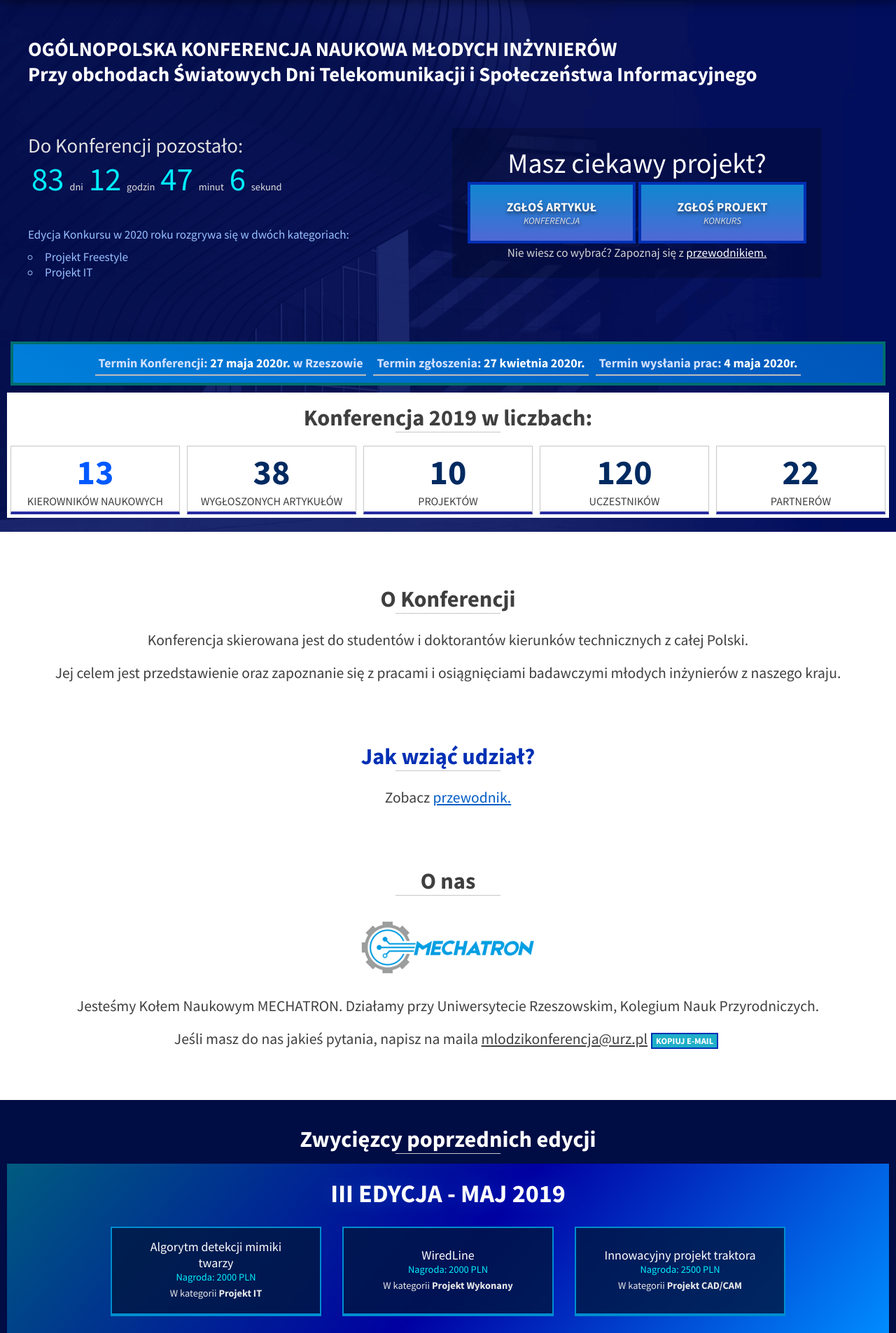
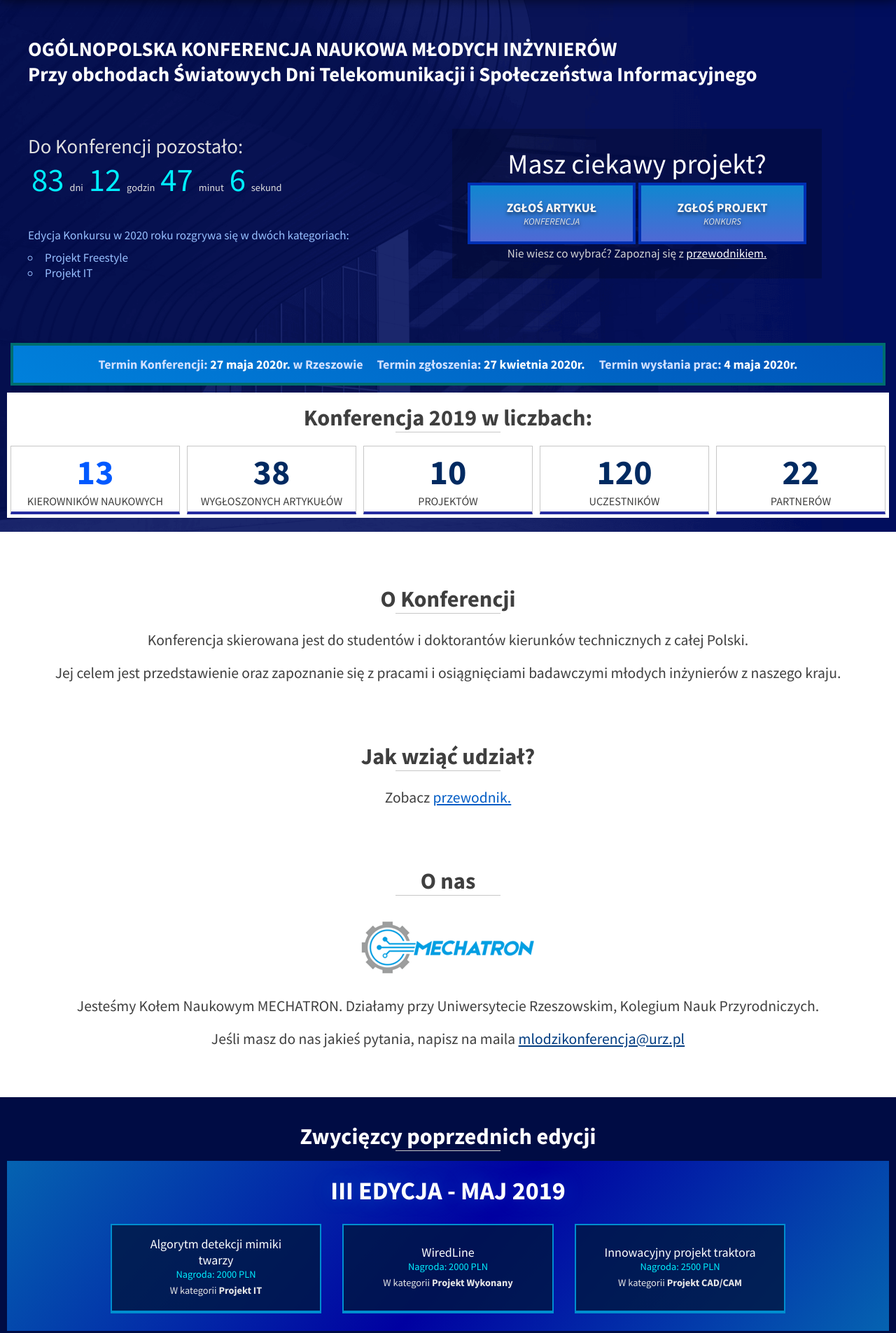
Before and after one commit to mwvabes/kmi-mechatron, a PHP site: page / in a window 1280 px wide. Shown: the part 60-1965 px from the top of the page at 70% size. Run offline with PHP 8.4, Linux system fonts and the light colour scheme; some libraries are stand-ins or nearby versions.

Commit message:
Update RWD

```diff
--- a/index.html
+++ b/index.html
@@ -83,9 +83,7 @@
       <section id="welcome" class="container">
         <div>
           <div class="welcomeMessage">
-            <h1><span class="mobileHideShowUpTo300px">OGÓLNOPOLSKA KONFERENCJA NAUKOWA MŁODYCH INŻYNIERÓW <br /> </span>Przy
-              obchodach Światowych Dni Telekomunikacji
-              i Społeczeństwa Informacyjnego </h1>
+            <h1><span class="mobileHideShowUpTo300px">OGÓLNOPOLSKA KONFERENCJA NAUKOWA MŁODYCH INŻYNIERÓW <br /> </span>Przy obchodach Światowych Dni Telekomunikacji i Społeczeństwa Informacyjnego </h1>
           </div>
           <div class="welcomeContainer">
             <div class="left">
@@ -161,7 +159,7 @@
         <div class="basis100"></div>
 
         <div class="title">
-          <h1 class="sectionTitle impHeading">Jak wziąć udział?</h1>
+          <h1 class="sectionTitle">Jak wziąć udział?</h1>
         </div>
         <p>Zobacz <a href="przewodnik2020.html">przewodnik.</a></p>
 
@@ -173,7 +171,7 @@
             <img src="./logos/organizers/logo-mechatron.png" alt="">
             <p>Jesteśmy Kołem Naukowym MECHATRON. Działamy przy Uniwersytecie Rzeszowskim, Kolegium Nauk Przyrodniczych.
             </p>
-            <p>Jeśli masz do nas jakieś pytania, napisz na maila <span class="email">mlodzikonferencja@urz.pl<button onclick="copyKonferencja(this);" class="copyButton">Kopiuj e-mail</button></span></p>
+            <p>Jeśli masz do nas jakieś pytania, napisz na maila <span class="email emailToCopy emailToCopyBlue" onclick="copyKonferencja(this);">mlodzikonferencja@urz.pl</span></p>
           </div>
         </div>
       </div>
@@ -587,10 +585,10 @@
               <ul>
                 <ul>
                   <li>
-                    <p>mlodzikonferencja@urz.pl</p><button id="copyEmailMlodziKonferencja" class="copyButton">Kopiuj e-mail</button>
+                    <p id="copyEmailMlodziKonferencja" class="emailToCopy emailToCopyWhite">mlodzikonferencja@urz.pl</p>
                   </li>
                   <li>
-                    <p>mlodzikonkurs@urz.pl</p><button id="copyEmailMlodziKonkurs" class="copyButton">Kopiuj e-mail</button>
+                    <p id="copyEmailMlodziKonkurs" class="emailToCopy emailToCopyWhite">mlodzikonkurs@urz.pl</p>
                   </li>
                 </ul>
             </div>
--- a/scripts/copyToClipboard.js
+++ b/scripts/copyToClipboard.js
@@ -48,7 +48,7 @@ window.Clipboard = (function (window, document, navigator) {
 function copySuccessful(btn) {
     btn.classList.add("copySuccessful");
     let content = btn.innerHTML;
-    btn.innerHTML = "Skopiowano!";
+    //btn.innerHTML = "Skopiowano!";
     setTimeout(function () {
         btn.classList.remove("copySuccessful");
         btn.innerHTML = content;
--- a/styles/global.css
+++ b/styles/global.css
@@ -759,7 +776,6 @@ footer > * > * > p {
   padding: 5px;
   margin: 0px 5px;
   color: #d1e0ff;
-  border-bottom: 2px solid #bdbdbd;
 }
 
 .seeYouSoon span {
@@ -768,6 +784,25 @@ footer > * > * > p {
 
 .email {
   text-decoration: underline;
+}
+
+.emailToCopy {
+  text-decoration: underline;
+  cursor: pointer;
+  -webkit-transition: color 175ms ease-in-out, border 175ms ease-in;
+  transition: color 175ms ease-in-out, border 175ms ease-in;
+}
+
+.emailToCopyBlue {
+  color: #003c81;
+}
+
+.emailToCopyBlue:hover {
+  color: #008dcf;
+}
+
+.emailToCopyWhite:hover {
+  color: #e0e0e0;
 }
 
 @media screen and (max-width: 1260px) and (min-width: 330px) {
--- a/styles/global.scss
+++ b/styles/global.scss
@@ -8,7 +8,7 @@ $anchorMenuColor: #FFF;
 $greyColor: #3f3f3f;
 $greyBorder: #c7c7c7;
 
-$footerBackground: #242424;
+$footerBackground: #090e24;
 $footerColor: #f5f5f5;
 
 $warningBgColor: #ff173e;
@@ -640,7 +648,6 @@ footer>*>*>p {
   padding: 5px;
   margin: 0px 5px;
   color: #d1e0ff;
-  border-bottom: 2px solid #bdbdbd;
 }
 
 .seeYouSoon span {
@@ -649,6 +656,24 @@ footer>*>*>p {
 
 .email {
   text-decoration: underline;
+}
+
+.emailToCopy {
+  text-decoration: underline;
+  cursor: pointer;
+  transition: color 175ms ease-in-out, border 175ms ease-in;
+}
+
+.emailToCopyBlue {
+  color: #003c81;
+}
+
+.emailToCopyBlue:hover {
+  color: #008dcf;
+}
+
+.emailToCopyWhite:hover {
+  color: #e0e0e0;
 }
 
 
--- a/styles/homepage.css
+++ b/styles/homepage.css
@@ -567,7 +567,7 @@ section#quickContact {
 
 #organiser {
   background: #370153;
-  background: linear-gradient(130deg, #005b80 0%, #0000a1 52%, #008cff 100%);
+  background: linear-gradient(130deg, #370153 0%, #0000a1 52%, #370153 100%);
   display: -webkit-box;
   display: -ms-flexbox;
   display: flex;
@@ -1005,7 +1005,7 @@ p.conferenceState {
   -webkit-box-pack: center;
       -ms-flex-pack: center;
           justify-content: center;
-  background: linear-gradient(130deg, #005b80 0%, #0000a1 52%, #008cff 100%);
+  background: linear-gradient(130deg, #0563b1 0%, #0000a1 52%, #0563b1 100%);
 }
 
 .winnersYearSection:not(:last-child) {
--- a/styles/homepage.scss
+++ b/styles/homepage.scss
@@ -439,7 +439,7 @@ section#quickContact {
 
 #organiser {
     background: rgb(55,1,83);
-    background: linear-gradient(130deg, rgb(0, 91, 128) 0%, rgba(0,0,161,1) 52%, rgb(0, 140, 255) 100%);
+    background: linear-gradient(130deg, #370153 0%, #0000a1 52%, #370153 100%);
     display: flex;
     flex-wrap: wrap;
     flex-direction: column;
@@ -760,7 +760,7 @@ p.conferenceState {
     flex-direction: column;
     align-items: center;
     justify-content: center;
-    background: linear-gradient(130deg, #005b80 0%, #0000a1 52%, #008cff 100%);
+    background: linear-gradient(130deg, #0563b1 0%, #0000a1 52%, #0563b1 100%);
 }
 
 .winnersYearSection:not(:last-child) {
--- a/styles/info.css
+++ b/styles/info.css
@@ -100,7 +100,6 @@ section.information > *:not(:last-child) {
 .information h4 {
   font-style: italic;
   color: #008fc7;
-  margin-top: 10px;
 }
 
 .information section {
--- a/styles/info.scss
+++ b/styles/info.scss
@@ -108,7 +108,6 @@ section.information > *:not(:last-child) {
 .information h4 {
   font-style: italic;
   color: #008fc7;
-  margin-top: 10px;
 }
 
 .information section {
```
Also changed, not shown: other parts of styles/global.css (+33 -16 lines), other parts of styles/global.scss (+19 -11 lines), 3 other files.
